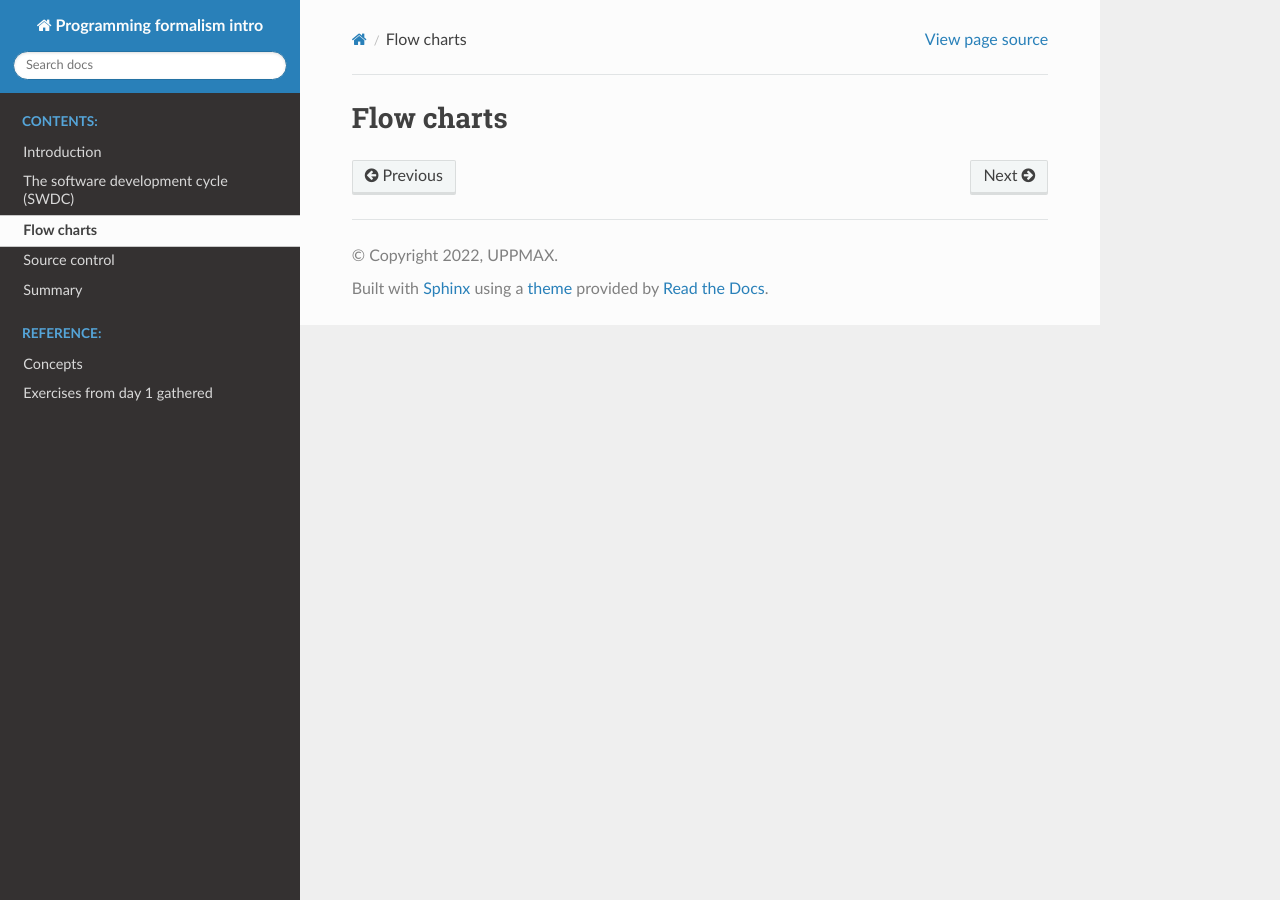
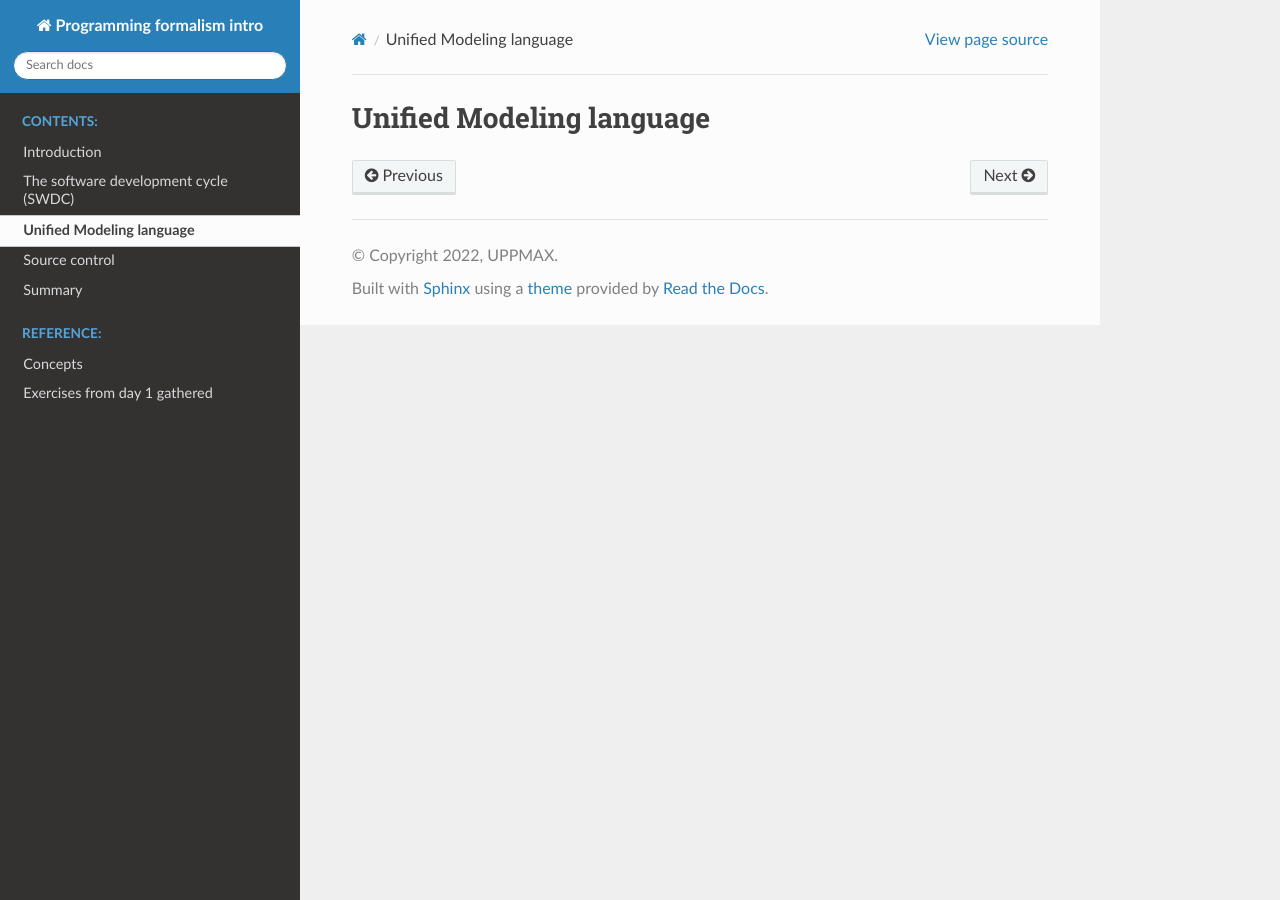
Before and after one commit to UPPMAX/programming_formalisms_intro, a Sphinx documentation site: the page built from doc/flowcharts.md, in a window 1280 px wide. Built offline with Sphinx 7.4.7 and the Read the Docs theme 2.0.0, drawn with Linux system fonts in a browser that asks for light colours; pages that are not in the unit, such as notebooks, are missing from menus.

Commit message:
Update flowcharts.md

```diff
--- a/doc/flowcharts.md
+++ b/doc/flowcharts.md
@@ -1 +1 @@
-## Flow charts
+## Unified Modeling language
```
